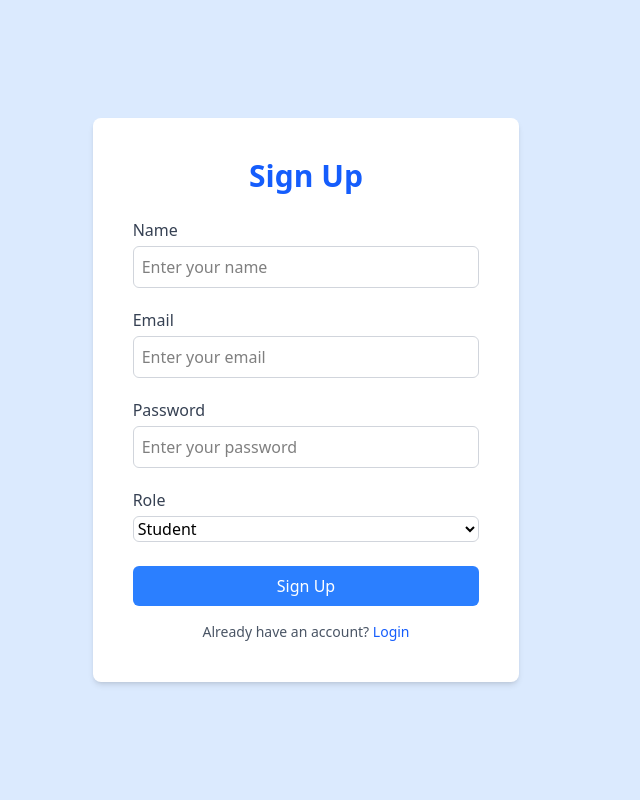
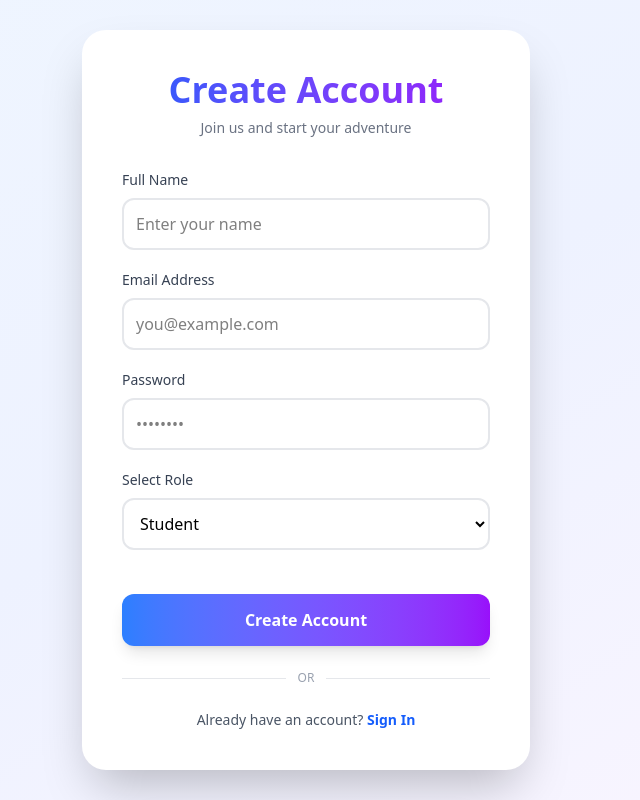
Before and after one commit to Namiiii-sys/Joineazy-task, a React app in the folder frontend/: page / in a window 1280 px wide. Both pictures are taken after a click on the element "Sign Up". Shown: the whole page, without its empty margins (334-974 px from the left). Built offline with nearby package versions, Linux system fonts and the light colour scheme; the HTML template or start-up script is replaced by a standard one.

Commit message:
Auth validations done including Subtle Animations

```diff
--- a/frontend/package.json
+++ b/frontend/package.json
@@ -12,10 +12,12 @@
   "dependencies": {
     "@tailwindcss/vite": "^4.1.16",
     "axios": "^1.13.1",
+    "framer-motion": "^12.23.24",
     "lucide-react": "^0.548.0",
     "react": "^19.1.1",
     "react-dom": "^19.1.1",
-    "react-router-dom": "^7.9.5"
+    "react-router-dom": "^7.9.5",
+    "sonner": "^2.0.7"
   },
   "devDependencies": {
     "@eslint/js": "^9.36.0",
--- a/frontend/src/pages/Auth.jsx
+++ b/frontend/src/pages/Auth.jsx
@@ -1,71 +1,112 @@
-import { useState } from "react";
+"use client";
+import React, { useState } from "react";
+import { motion } from "framer-motion";
 import axios from "axios";
+import { Toaster, toast } from "sonner";
 
 export default function Auth({ onLoginSuccess }) {
   const [isLogin, setIsLogin] = useState(true);
-
   const [formData, setFormData] = useState({
     name: "",
     email: "",
     password: "",
     role: "student",
   });
+  const [loading, setLoading] = useState(false);
 
-  const handleChange = (e) => {
-    setFormData({
-      ...formData,
-      [e.target.name]: e.target.value,
-    });
+  const handleChange = (e) =>
+    setFormData({ ...formData, [e.target.name]: e.target.value });
+
+  const validateForm = () => {
+    if (!formData.email || !formData.password)
+      return "Email and password are required.";
+    if (!isLogin && !formData.name)
+      return "Name is required for registration.";
+    if (!isLogin && formData.password.length < 6)
+      return "Password must be at least 6 characters.";
+    return null;
   };
 
   const handleSubmit = async (e) => {
     e.preventDefault();
+    const validationError = validateForm();
+    if (validationError) return toast.error(validationError);
 
+    setLoading(true);
     try {
       if (isLogin) {
-        const res = await axios.post("https://joineazy-backend.vercel.app/api/login", {
+        const res = await axios.post(
+          "https://joineazy-backend.vercel.app/api/login",
+          {
             email: formData.email,
             password: formData.password,
-          name: formData.name,
-        });
+          }
+        );
+        if (res.data.message === "User Registered.") {
+          toast.success("Logged in successfully!");
+          setIsLogin(true);
+        }
 
+        console.log(motion);
+        if (res.data.role) {
           localStorage.setItem("token", res.data.token);
           localStorage.setItem("role", res.data.role);
           localStorage.setItem("userId", res.data.userId);
           localStorage.setItem("email", res.data.email);
           localStorage.setItem("name", res.data.name);
-
-        alert(res.data.message + " (" + res.data.role + ")");
+          toast.success(`Welcome back, ${res.data.name}!`);
           onLoginSuccess(res.data.role);
         } else {
-        const res = await axios.post("https://joineazy-backend.vercel.app/api/register", {
-          name: formData.name,
-          email: formData.email,
-          password: formData.password,
-          role: formData.role,
-        });
-
-        alert(res.data.message);
+          toast.error(res.data.message || "Invalid credentials.");
+        }
+      } else {
+        const res = await axios.post(
+          "https://joineazy-backend.vercel.app/api/register",
+          formData
+        );
+        if (res.data.message === "User Registered.") {
+          toast.success("User registered successfully!");
           setIsLogin(true);
+        } else {
+          toast.error(res.data.message || "Registration failed.");
         }
-    } catch (error) {
-      console.log(error.response?.data);
-      alert(error.response?.data?.message || "Something went wrong!");
       }
+    } catch (err) {
+      toast.error(err.response?.data?.message || "Server error occurred.");
+    }
+    setLoading(false);
   };
 
   return (
-    <div className="min-h-screen flex items-center justify-center bg-blue-100">
-      <div className="w-2/6 bg-white p-10 rounded-lg shadow-md">
-        <h2 className="text-3xl text-center font-bold mb-6 text-blue-600">
-          {isLogin ? "Login" : "Sign Up"}
+    <div className="min-h-screen flex items-center justify-center bg-gradient-to-br from-blue-50 via-indigo-50 to-purple-50 p-4">
+      <Toaster position="top-center" richColors />
+
+      <motion.div
+        className="relative bg-white p-10 rounded-3xl shadow-2xl w-full max-w-md"
+        initial={{ y: 40, opacity: 0 }}
+        animate={{ y: 0, opacity: 1 }}
+        transition={{ duration: 0.5 }}
+      >
+
+        <h2 className="text-4xl font-bold text-center mb-2 bg-gradient-to-r from-blue-600 to-purple-600 bg-clip-text text-transparent">
+          {isLogin ? "Welcome Back" : "Create Account"}
         </h2>
 
-        <form onSubmit={handleSubmit}>
+        <p className="text-center text-gray-500 text-sm mb-8">
+          {isLogin
+            ? "Sign in to continue your journey"
+            : "Join us and start your adventure"}
+        </p>
+
+        <form onSubmit={handleSubmit} className="space-y-5">
           {!isLogin && (
-            <div className="mb-5">
-              <label className="block text-gray-700 font-medium mb-1">
-                Name
+            <motion.div
+              initial={{ opacity: 0, height: 0 }}
+              animate={{ opacity: 1, height: "auto" }}
+              transition={{ duration: 0.3 }}
+            >
+              <label className="block text-gray-700 mb-2 font-medium text-sm">
+                Full Name
               </label>
               <input
                 type="text"
@@ -73,27 +114,27 @@ export default function Auth({ onLoginSuccess }) {
                 value={formData.name}
                 onChange={handleChange}
                 placeholder="Enter your name"
-                className="w-full border border-gray-300 rounded-md p-2 focus:outline-none focus:border-blue-400"
+                className="w-full border-2 border-gray-200 rounded-xl p-3 focus:ring-2 focus:ring-blue-400 focus:border-blue-400 focus:outline-none transition-all"
               />
-            </div>
+            </motion.div>
           )}
 
-          <div className="mb-5">
-            <label className="block text-gray-700 font-medium mb-1">
-              Email
+          <div>
+            <label className="block text-gray-700 mb-2 font-medium text-sm">
+              Email Address
             </label>
             <input
               type="email"
               name="email"
               value={formData.email}
               onChange={handleChange}
-              placeholder="Enter your email"
-              className="w-full border border-gray-300 rounded-md p-2 focus:outline-none focus:border-blue-400"
+              placeholder="you@example.com"
+              className="w-full border-2 border-gray-200 rounded-xl p-3 focus:ring-2 focus:ring-blue-400 focus:border-blue-400 focus:outline-none transition-all"
             />
           </div>
 
-          <div className="mb-5">
-            <label className="block text-gray-700 font-medium mb-1">
+          <div>
+            <label className="block text-gray-700 mb-2 font-medium text-sm">
               Password
             </label>
             <input
@@ -101,46 +142,63 @@ export default function Auth({ onLoginSuccess }) {
               name="password"
               value={formData.password}
               onChange={handleChange}
-              placeholder="Enter your password"
-              className="w-full border border-gray-300 rounded-md p-2 focus:outline-none focus:border-blue-400"
+              placeholder="••••••••"
+              className="w-full border-2 border-gray-200 rounded-xl p-3 focus:ring-2 focus:ring-blue-400 focus:border-blue-400 focus:outline-none transition-all"
             />
           </div>
 
           {!isLogin && (
-            <div className="mb-6">
-              <label className="block text-gray-700 font-medium mb-1">
-                Role
+            <motion.div
+              initial={{ opacity: 0, height: 0 }}
+              animate={{ opacity: 1, height: "auto" }}
+              transition={{ duration: 0.3 }}
+            >
+              <label className="block text-gray-700 mb-2 font-medium text-sm">
+                Select Role
               </label>
               <select
                 name="role"
                 value={formData.role}
                 onChange={handleChange}
-                className="w-full border border-gray-300 rounded-md focus:outline-none focus:border-blue-400"
+                className="w-full border-2 border-gray-200 rounded-xl p-3 focus:ring-2 focus:ring-blue-400 focus:border-blue-400 focus:outline-none transition-all"
               >
                 <option value="student">Student</option>
                 <option value="admin">Admin</option>
               </select>
-            </div>
+            </motion.div>
           )}
 
           <button
             type="submit"
-            className="w-full bg-blue-500 text-white py-2 rounded-md hover:bg-blue-600 transition"
+            disabled={loading}
+            className={`w-full py-3.5 rounded-xl text-white font-semibold transition-all shadow-lg mt-6 ${
+              loading
+                ? "bg-gray-400"
+                : "bg-gradient-to-r from-blue-500 to-purple-600 hover:from-blue-600 hover:to-purple-700"
+            }`}
           >
-            {isLogin ? "Login" : "Sign Up"}
+            {loading ? "Please wait..." : isLogin ? "Sign In" : "Create Account"}
           </button>
         </form>
 
-        <p className="text-center mt-4 text-sm text-gray-600">
+        <div className="flex items-center gap-3 my-6">
+          <div className="flex-1 h-px bg-gray-200"></div>
+          <span className="text-gray-400 text-xs font-medium">OR</span>
+          <div className="flex-1 h-px bg-gray-200"></div>
+        </div>
+
+        <p className="text-center text-sm text-gray-600">
           {isLogin ? "Don't have an account?" : "Already have an account?"}{" "}
           <span
-            className="text-blue-600 cursor-pointer font-medium hover:underline"
-            onClick={() => setIsLogin(!isLogin)}
+            className="text-blue-600 font-semibold hover:text-purple-600 transition-colors"
+            onClick={() => {
+              setIsLogin(!isLogin);
+            }}
           >
-            {isLogin ? "Sign Up" : "Login"}
+            {isLogin ? "Sign Up" : "Sign In"}
           </span>
         </p>
-      </div>
+      </motion.div>
     </div>
   );
 }
```
Also changed, not shown: 1 other file (tests, documents, lock files or other folders). Lines whose indentation alone changed are shown as unchanged.
